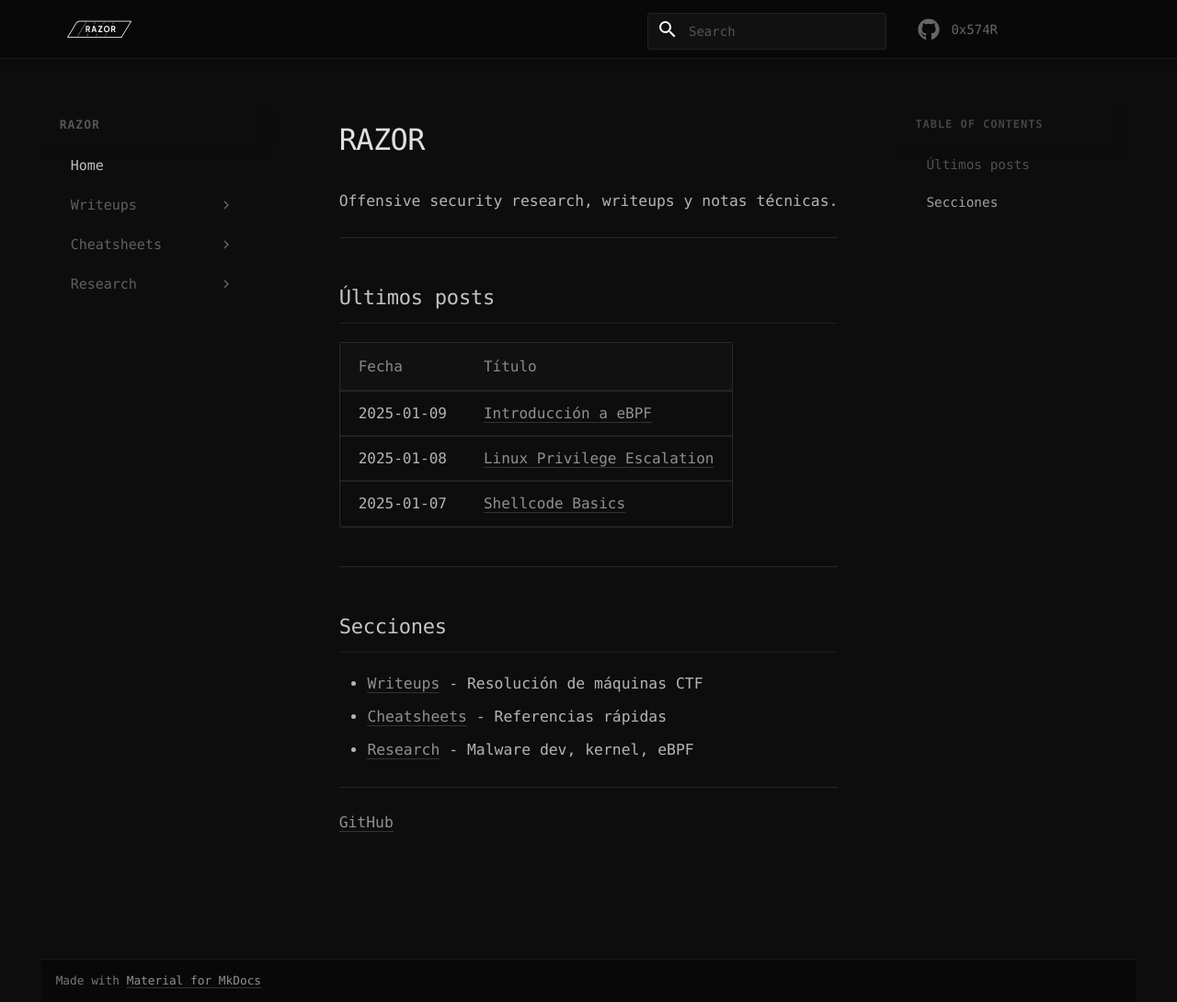
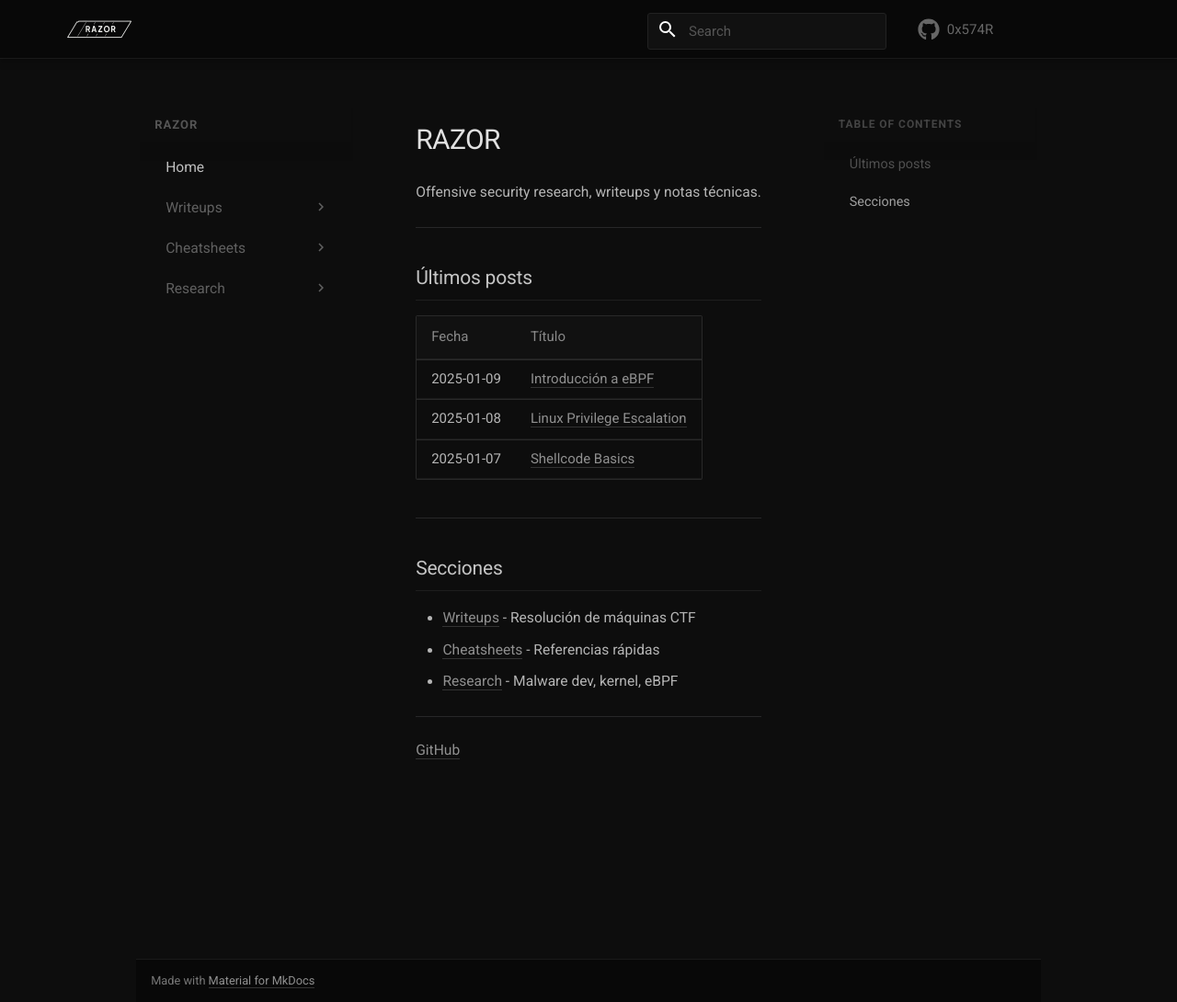
Before and after one commit to 0x574R/0x574R.github.io, an MkDocs documentation site: the page built from docs/index.md, in a window 1280 px wide and 1090 px high. Shown: the whole window at 92% size. Built offline with MkDocs 1.6.1 and Material for MkDocs 9.7.7, drawn with Linux system fonts in a browser that asks for light colours.

Commit message:
16 commit

```diff
--- a/docs/stylesheets/extra.css
+++ b/docs/stylesheets/extra.css
@@ -1,11 +1,3 @@
-/* ===== FUENTE MONOSPACE ===== */
-:root {
-  --md-text-font: "JetBrains Mono", "Fira Code", "SF Mono", "Consolas", monospace;
-  --md-code-font: "JetBrains Mono", "Fira Code", "SF Mono", "Consolas", monospace;
-}
-
-@import url('https://fonts.googleapis.com/css2?family=JetBrains+Mono:wght@300;400;500;600&display=swap');
-
 /* ===== ESQUEMA DE COLORES ===== */
 [data-md-color-scheme="slate"] {
   --md-default-bg-color: #0d0d0d;
@@ -57,8 +49,7 @@
   background-color: #111 !important;
   border: 1px solid #222 !important;
   border-radius: 3px;
-  font-size: 0.7rem;
-  font-family: var(--md-text-font);
+  font-size: 0.75rem;
   height: 2rem;
   width: 13rem;
   color: #888;
@@ -75,8 +66,7 @@
 /* GitHub */
 .md-source {
   color: #666;
-  font-size: 0.7rem;
-  font-family: var(--md-text-font);
+  font-size: 0.75rem;
 }
 
 .md-source:hover {
@@ -99,9 +89,9 @@
   width: 12rem;
 }
 
-/* ===== CONTENIDO CENTRAL - MÁS ANCHO ===== */
+/* ===== CONTENIDO CENTRAL - ANCHO ===== */
 .md-content {
-  max-width: 1150px;
+  max-width: 1100px;
   margin: 0 auto;
 }
 
@@ -112,7 +102,6 @@
 /* ===== NAVEGACIÓN LATERAL ===== */
 .md-nav__title {
   font-size: 0.65rem;
-  font-family: var(--md-text-font);
   text-transform: uppercase;
   letter-spacing: 0.08em;
   color: #555;
@@ -121,8 +110,7 @@
 }
 
 .md-nav__link {
-  font-size: 0.75rem;
-  font-family: var(--md-text-font);
+  font-size: 0.78rem;
   padding: 0.35rem 0.8rem !important;
   color: #606060 !important;
   transition: color 0.15s;
@@ -157,50 +145,45 @@
   color: #a0a0a0 !important;
 }
 
-/* ===== TIPOGRAFÍA MONOSPACE ===== */
+/* ===== TIPOGRAFÍA - PEQUEÑA ===== */
 .md-typeset {
-  font-size: 0.82rem;
-  font-family: var(--md-text-font);
+  font-size: 0.78rem;
   line-height: 1.7;
   color: #b5b5b5;
 }
 
 .md-typeset h1 {
-  font-size: 1.6rem;
-  font-weight: 500;
-  font-family: var(--md-text-font);
+  font-size: 1.5rem;
+  font-weight: 400;
   color: #e0e0e0;
-  margin-bottom: 1.5rem;
+  margin-bottom: 1.2rem;
   letter-spacing: -0.02em;
 }
 
 .md-typeset h2 {
-  font-size: 1.1rem;
+  font-size: 1.05rem;
   font-weight: 500;
-  font-family: var(--md-text-font);
   color: #c5c5c5;
-  margin-top: 2.5rem;
-  margin-bottom: 1rem;
-  padding-bottom: 0.5rem;
+  margin-top: 2rem;
+  margin-bottom: 0.8rem;
+  padding-bottom: 0.4rem;
   border-bottom: 1px solid #1e1e1e;
 }
 
 .md-typeset h3 {
-  font-size: 0.95rem;
+  font-size: 0.9rem;
   font-weight: 500;
-  font-family: var(--md-text-font);
   color: #a5a5a5;
-  margin-top: 1.8rem;
+  margin-top: 1.5rem;
 }
 
 .md-typeset h4 {
-  font-size: 0.85rem;
-  font-family: var(--md-text-font);
+  font-size: 0.82rem;
   color: #909090;
 }
 
 .md-typeset p {
-  margin-bottom: 1rem;
+  margin-bottom: 0.8rem;
 }
 
 /* Links */
@@ -221,8 +204,8 @@
   background-color: #0a0a0a !important;
   border: 1px solid #1a1a1a;
   border-radius: 4px;
-  padding: 1rem 1.2rem;
-  font-size: 0.8rem;
+  padding: 0.8rem 1rem;
+  font-size: 0.75rem;
   line-height: 1.5;
 }
 
@@ -251,19 +234,19 @@
 
 /* ===== TABLAS ===== */
 .md-typeset table:not([class]) {
-  font-size: 0.8rem;
+  font-size: 0.75rem;
 }
 
 .md-typeset table:not([class]) th {
   background-color: #111;
   color: #888;
   font-weight: 500;
-  padding: 0.6rem 1rem;
+  padding: 0.5rem 0.8rem;
   border-bottom: 1px solid #222;
 }
 
 .md-typeset table:not([class]) td {
-  padding: 0.5rem 1rem;
+  padding: 0.4rem 0.8rem;
   border-bottom: 1px solid #1a1a1a;
 }
 
@@ -277,16 +260,16 @@
   background-color: #0a0a0a;
   border: 1px solid #1e1e1e;
   border-radius: 4px;
-  font-size: 0.82rem;
+  font-size: 0.76rem;
 }
 
 .md-typeset .admonition-title,
 .md-typeset summary {
   background-color: #101010;
   border-bottom: 1px solid #1a1a1a;
-  font-size: 0.8rem;
+  font-size: 0.75rem;
   font-weight: 500;
-  padding: 0.6rem 1rem;
+  padding: 0.5rem 0.8rem;
 }
 
 .md-typeset .admonition-title::before,
@@ -358,10 +341,10 @@
 
 @media screen and (min-width: 76.25em) {
   .md-sidebar--primary {
-    width: 13rem;
+    width: 12rem;
   }
 
   .md-sidebar--secondary {
-    width: 13rem;
+    width: 12rem;
   }
 }
--- a/mkdocs.yml
+++ b/mkdocs.yml
@@ -10,6 +10,9 @@ theme:
     scheme: slate
     primary: black
     accent: grey
+  font:
+    text: Roboto
+    code: Roboto Mono
   logo: assets/logo.png
   favicon: assets/logo.png
   icon:
```
